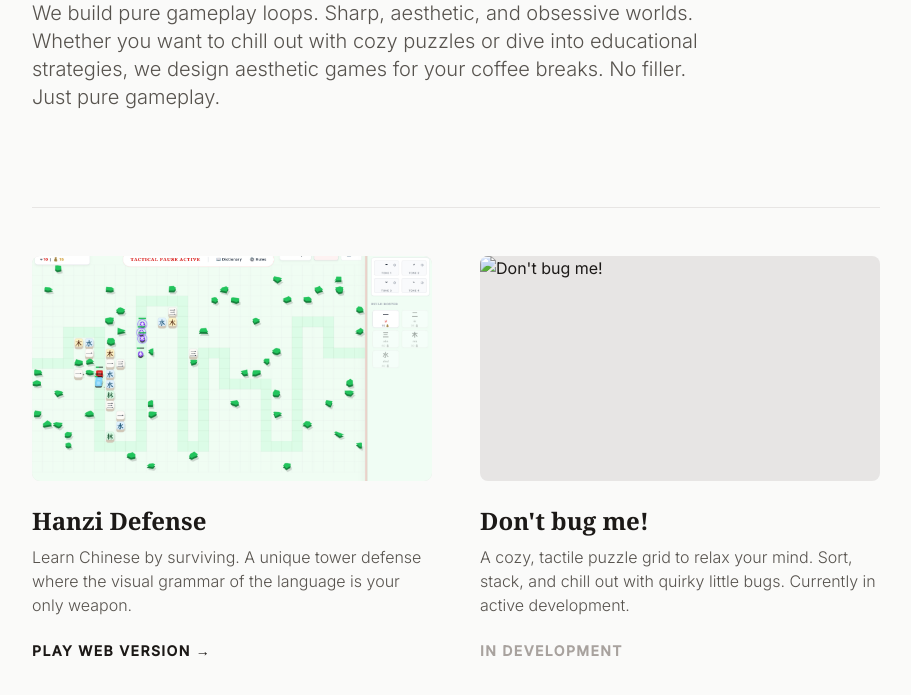
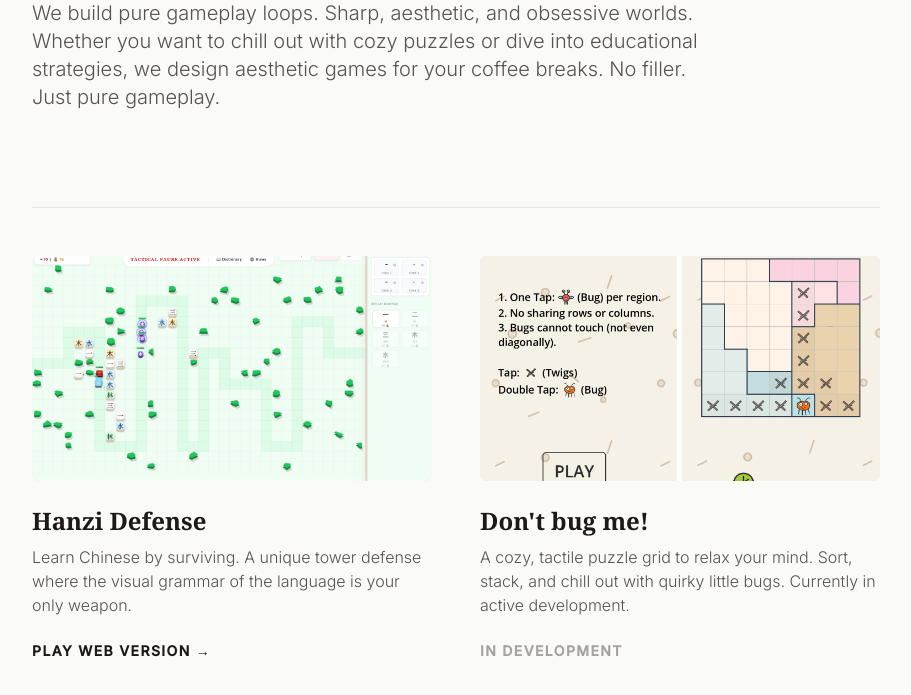
Before and after one commit to ludicloop/ludicloop.github.io, a plain HTML site: page index.html in a window 1280 px wide. Shown: the part 377-1072 px from the top of the page, without its empty margins (184-1095 px from the left). Drawn offline with nearby package versions, Linux system fonts and the light colour scheme.

Commit message:
Update index.html

```diff
--- a/index.html
+++ b/index.html
@@ -51,7 +51,7 @@
                 <!-- Don't bug me! Card -->
                 <article class="group flex flex-col">
                     <div class="w-full aspect-video bg-stone-200 rounded-lg mb-6 overflow-hidden relative">
-                        <img src="bugs.jpg" alt="Don't bug me!" class="w-full h-full object-cover transition-transform duration-500 group-hover:scale-105">
+                        <img src="imgs/bugs.jpg" alt="Don't bug me!" class="w-full h-full object-cover transition-transform duration-500 group-hover:scale-105">
                     </div>
                     <h3 class="text-2xl font-bold mb-2">Don't bug me!</h3>
                     <p class="text-stone-600 mb-6 flex-grow font-light">A cozy, tactile puzzle grid to relax your mind. Sort, stack, and chill out with quirky little bugs. Currently in active development.</p>
```
